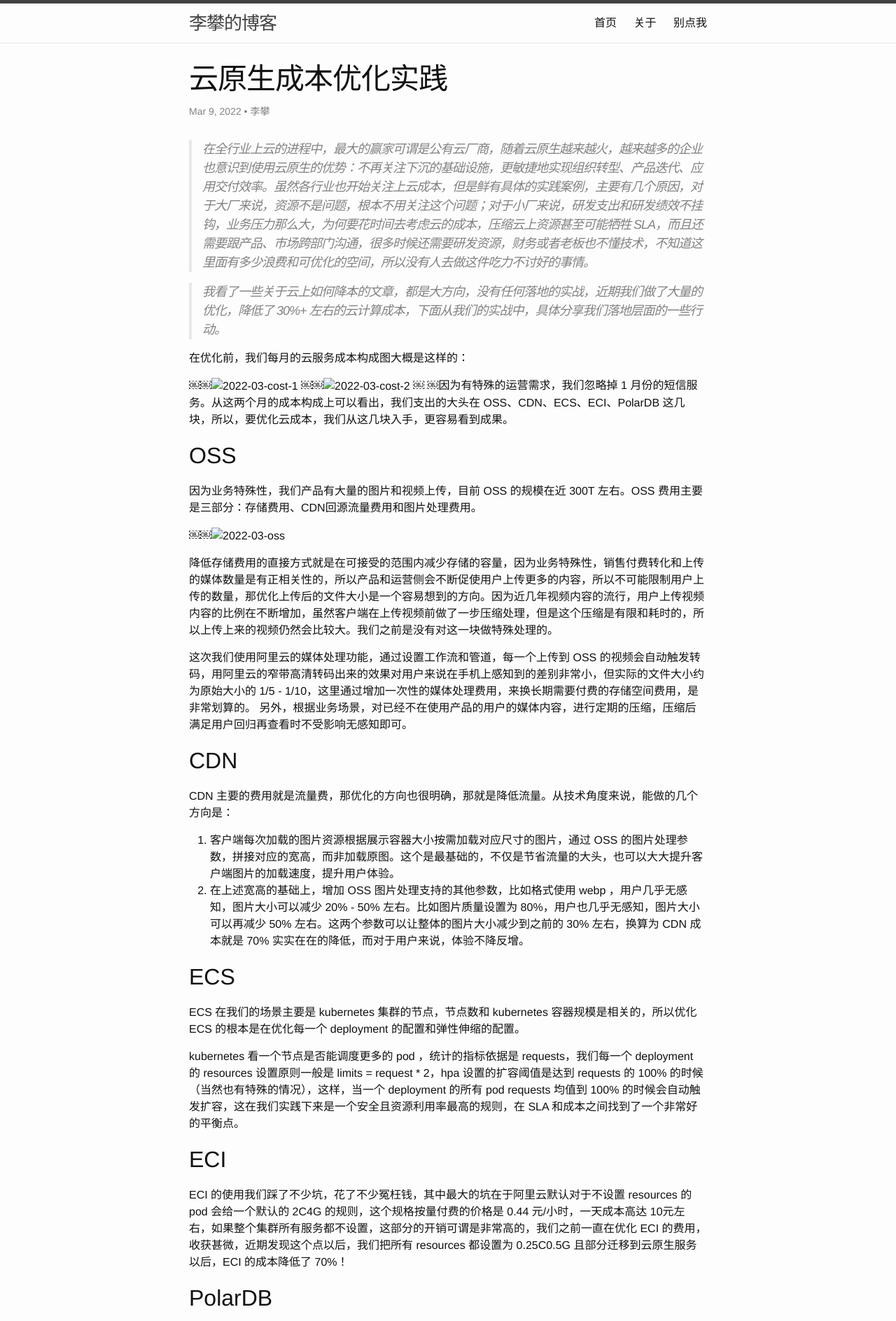
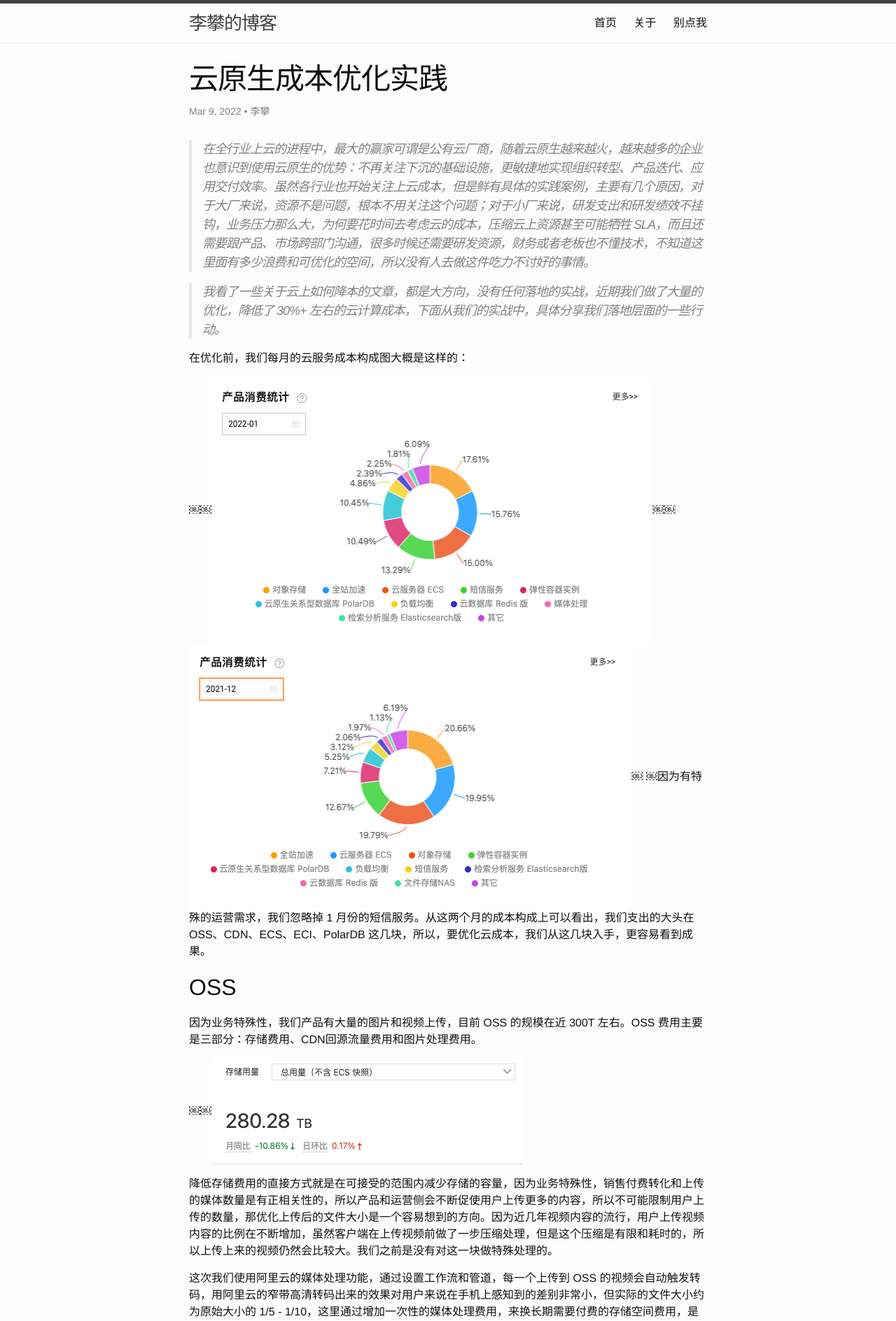
Before and after one commit to iamlipan/iamlipan.github.io, a Jekyll site: the page built from _posts/2022-03-09-reduce-cloud-native-costs-practise.md, in a window 1280 px wide. Shown: the top 1888 px of the page at 70% size. Built offline with Jekyll 4.4.1, drawn with Linux system fonts in a browser that asks for light colours.

Commit message:
change img urls

```diff
--- a/_posts/2022-03-09-reduce-cloud-native-costs-practise.md
+++ b/_posts/2022-03-09-reduce-cloud-native-costs-practise.md
@@ -10,15 +10,15 @@ layout: post
 
 在优化前，我们每月的云服务成本构成图大概是这样的：
 
-￼￼![2022-03-cost-1](../img/2022-03-cost-1.png)
-￼￼![2022-03-cost-2](../img/2022-03-cost-2.png)
+￼￼![2022-03-cost-1](https://lipan.me/img/2022-03-cost-1.png)
+￼￼![2022-03-cost-2](https://lipan.me/img/2022-03-cost-2.png)
 ￼
 ￼因为有特殊的运营需求，我们忽略掉 1 月份的短信服务。从这两个月的成本构成上可以看出，我们支出的大头在 OSS、CDN、ECS、ECI、PolarDB 这几块，所以，要优化云成本，我们从这几块入手，更容易看到成果。
 
 ## OSS
 因为业务特殊性，我们产品有大量的图片和视频上传，目前 OSS 的规模在近 300T 左右。OSS 费用主要是三部分：存储费用、CDN回源流量费用和图片处理费用。
 
-￼￼![2022-03-oss](../img/2022-03-oss.png)
+￼￼![2022-03-oss](https://lipan.me/img/2022-03-oss.png)
 
 降低存储费用的直接方式就是在可接受的范围内减少存储的容量，因为业务特殊性，销售付费转化和上传的媒体数量是有正相关性的，所以产品和运营侧会不断促使用户上传更多的内容，所以不可能限制用户上传的数量，那优化上传后的文件大小是一个容易想到的方向。因为近几年视频内容的流行，用户上传视频内容的比例在不断增加，虽然客户端在上传视频前做了一步压缩处理，但是这个压缩是有限和耗时的，所以上传上来的视频仍然会比较大。我们之前是没有对这一块做特殊处理的。
 
```
